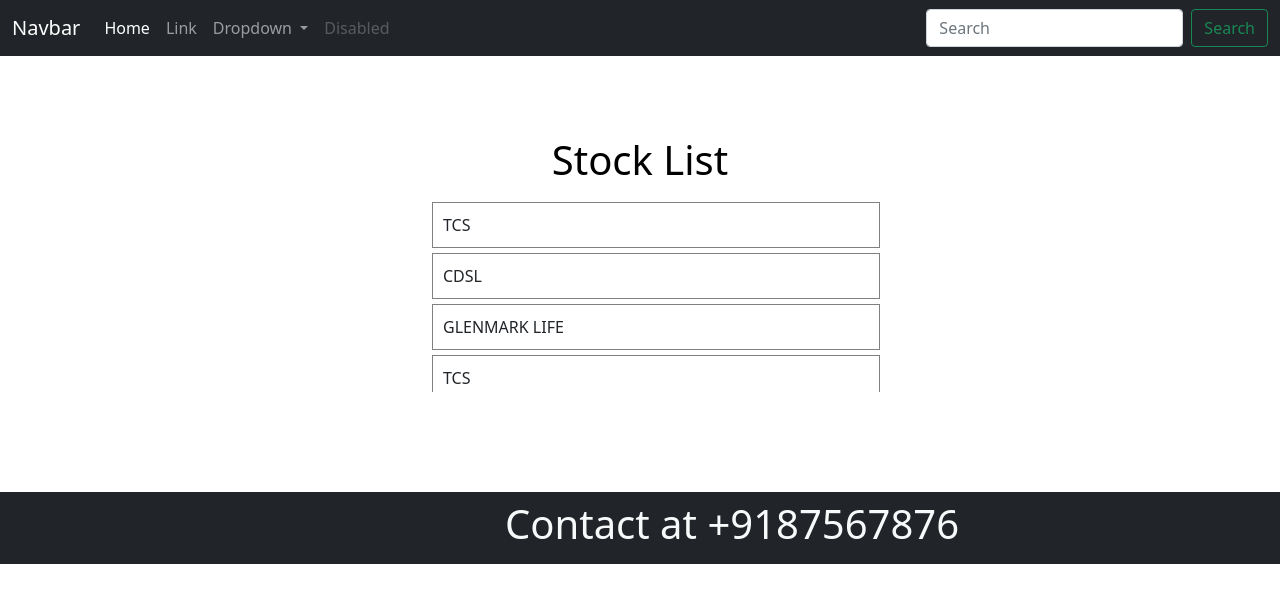
After one commit to Divyanshu6/django, a Django app: template djangoUser/templates/stockList.html in a window 1280 px wide. The commit adds this page. Shown: the top 604 px of the page. Run offline with Django 4.2, Linux system fonts and the light colour scheme; the template is opened without the code that fills it, so the values that code supplies are empty; some libraries are stand-ins or nearby versions.

```diff
--- /dev/null
+++ b/djangoUser/templates/base.html
@@ -0,0 +1,64 @@
+<!doctype html>
+<html lang="en">
+  <head>
+    <style>
+.text-light{
+    padding-left:505px;
+}
+    </style>
+
+    <!-- Required meta tags -->
+    <meta charset="utf-8">
+    <meta name="viewport" content="width=device-width, initial-scale=1">
+
+    <!-- Bootstrap CSS -->
+    <link href="https://cdn.jsdelivr.net/npm/bootstrap@5.0.2/dist/css/bootstrap.min.css" rel="stylesheet" integrity="sha384-EVSTQN3/azprG1Anm3QDgpJLIm9Nao0Yz1ztcQTwFspd3yD65VohhpuuCOmLASjC" crossorigin="anonymous">
+    <link href="https://maxcdn.bootstrapcdn.com/font-awesome/4.2.0/css/font-awesome.min.css" rel="stylesheet">
+    <title>Hello, world!</title>
+  </head>
+  <body>
+    <script src="https://cdn.jsdelivr.net/npm/bootstrap@5.0.2/dist/js/bootstrap.bundle.min.js" integrity="sha384-MrcW6ZMFYlzcLA8Nl+NtUVF0sA7MsXsP1UyJoMp4YLEuNSfAP+JcXn/tWtIaxVXM" crossorigin="anonymous"></script>
+  </body>
+  <nav class="navbar navbar-expand-lg navbar-dark bg-dark">
+    <div class="container-fluid">
+      <a class="navbar-brand" href="#">Navbar</a>
+      <button class="navbar-toggler" type="button" data-bs-toggle="collapse" data-bs-target="#navbarSupportedContent" aria-controls="navbarSupportedContent" aria-expanded="false" aria-label="Toggle navigation">
+        <span class="navbar-toggler-icon"></span>
+      </button>
+      <div class="collapse navbar-collapse" id="navbarSupportedContent">
+        <ul class="navbar-nav me-auto mb-2 mb-lg-0">
+          <li class="nav-item">
+            <a class="nav-link active" aria-current="page" href="#">Home</a>
+          </li>
+          <li class="nav-item">
+            <a class="nav-link" href="#">Link</a>
+          </li>
+          <li class="nav-item dropdown">
+            <a class="nav-link dropdown-toggle" href="#" id="navbarDropdown" role="button" data-bs-toggle="dropdown" aria-expanded="false">
+              Dropdown
+            </a>
+            <ul class="dropdown-menu" aria-labelledby="navbarDropdown">
+              <li><a class="dropdown-item" href="#">Action</a></li>
+              <li><a class="dropdown-item" href="#">Another action</a></li>
+              <li><hr class="dropdown-divider"></li>
+              <li><a class="dropdown-item" href="#">Something else here</a></li>
+            </ul>
+          </li>
+          <li class="nav-item">
+            <a class="nav-link disabled" href="#" tabindex="-1" aria-disabled="true">Disabled</a>
+          </li>
+        </ul>
+        <form class="d-flex">
+          <input class="form-control me-2" type="search" placeholder="Search" aria-label="Search">
+          <button class="btn btn-outline-success" type="submit">Search</button>
+        </form>
+      </div>
+    </div>
+  </nav>
+  {% block 'content' %} {% endblock 'content' %}
+{% block 'footer'%}
+  <nav class="navbar navbar-dark bg-dark">
+   <h1 class="text-light">Contact at +9187567876</h1>
+  </nav>
+  {% endblock 'footer' %}
+  </html>
--- a/djangoUser/templates/login.html
+++ b/djangoUser/templates/login.html
@@ -1,4 +1,6 @@
-<h1>Please Register yourself</h1>
+{% extends 'base.html' %}
+{% block 'content' %}
+<h1>Please Login</h1>
 <form action='/login/' method='post'>
     {% csrf_token %}
     <table>
@@ -7,3 +9,4 @@
     <br>
     <input type="submit" value="Submit" style="margin-left:40px;">
 </form>
+{% endblock 'content' %}
--- a/djangoUser/templates/register.html
+++ b/djangoUser/templates/register.html
@@ -1,5 +1,7 @@
+{% extends 'base.html' %}
+{% block 'content' %}
 <h1>Please Register yourself</h1>
-<form action='' method='post'>
+<form action='/api/' method='post'>
     {% csrf_token %}
     <table>
     {{form.as_table}}
@@ -15,5 +17,5 @@
           {% endif %}
         {% endfor %}
     <input type="submit" value="Submit" style="margin-left:40px;">
-
 </form>
+{% endblock 'content' %}
--- /dev/null
+++ b/djangoUser/templates/stockList.html
@@ -0,0 +1,136 @@
+{% extends 'base.html' %}
+{% block 'content' %}
+<html>
+	<head>
+		<style>
+            .content{
+                margin-top:80px;
+                margin-bottom:100px;
+            }
+
+            div.stocks{
+                border:1px solid gray;
+                text-color:gray;
+                margin:5px;
+                padding:10px;
+            }
+
+			h1 {
+				color:Black;
+			}
+			div.gfg {
+				padding:5px;
+				width: 500px;
+				height: 200px;
+				overflow: auto;
+				text-align:justify;
+            }
+              .active{
+                color: red;
+              }
+
+              li{
+                  list-style:none;
+              }
+		</style>
+	</head>
+	<body>
+		<center>
+            <div class='content'>
+		<h1>Stock List</h1>
+		<div class="gfg">
+            <ul id="list">
+                <div class='stocks' ><li>TCS</li></div>
+<div class='stocks' ><li>CDSL</li></div>
+<div class='stocks' ><li>GLENMARK LIFE</li></div>
+<div class='stocks' ><li>TCS</li></div>
+<div class='stocks' ><li>CDSL</li></div>
+<div class='stocks' ><li>GLENMARK LIFE</li></div>
+<div class='stocks' ><li>TCS</li></div>
+<div class='stocks' ><li>CDSL</li></div>
+<div class='stocks' ><li>GLENMARK LIFE</li></div>
+<div class='stocks' ><li>TCS</li></div>
+<div class='stocks' ><li>CDSL</li></div>
+<div class='stocks' ><li>GLENMARK LIFE</li></div>
+<div class='stocks' ><li>TCS</li></div>
+<div class='stocks' ><li>CDSL</li></div>
+<div class='stocks' ><li>GLENMARK LIFE</li></div>
+<div class='stocks' ><li>TCS</li></div>
+<div class='stocks' ><li>CDSL</li></div>
+<div class='stocks' ><li>GLENMARK LIFE</li></div>
+<div class='stocks' ><li>TCS</li></div>
+<div class='stocks' ><li>CDSL</li></div>
+<div class='stocks' ><li>GLENMARK LIFE</li></div>
+<div class='stocks' ><li>TCS</li></div>
+<div class='stocks' ><li>CDSL</li></div>
+<div class='stocks' ><li>GLENMARK LIFE</li></div>
+<div class='stocks' ><li>TCS</li></div>
+<div class='stocks' ><li>CDSL</li></div>
+<div class='stocks' ><li>GLENMARK LIFE</li></div>
+<div class='stocks' ><li>TCS</li></div>
+<div class='stocks' ><li>CDSL</li></div>
+<div class='stocks' ><li>GLENMARK LIFE</li></div>
+<div class='stocks' ><li>TCS</li></div>
+<div class='stocks' ><li>CDSL</li></div>
+<div class='stocks' ><li>GLENMARK LIFE</li></div>
+<div class='stocks' ><li>TCS</li></div>
+<div class='stocks' ><li>CDSL</li></div>
+<div class='stocks' ><li>GLENMARK LIFE</li></div>
+<div class='stocks' ><li>TCS</li></div>
+<div class='stocks' ><li>CDSL</li></div>
+<div class='stocks' ><li>GLENMARK LIFE</li></div>
+<div class='stocks' ><li>TCS</li></div>
+<div class='stocks' ><li>CDSL</li></div>
+<div class='stocks' ><li>GLENMARK LIFE</li></div>
+<div class='stocks' ><li>TCS</li></div>
+<div class='stocks' ><li>CDSL</li></div>
+<div class='stocks' ><li>GLENMARK LIFE</li></div>
+<div class='stocks' ><li>TCS</li></div>
+<div class='stocks' ><li>CDSL</li></div>
+<div class='stocks' ><li>GLENMARK LIFE</li></div>
+<div class='stocks' ><li>TCS</li></div>
+<div class='stocks' ><li>CDSL</li></div>
+<div class='stocks' ><li>GLENMARK LIFE</li></div>
+<div class='stocks' ><li>TCS</li></div>
+<div class='stocks' ><li>CDSL</li></div>
+<div class='stocks' ><li>GLENMARK LIFE</li></div>
+<div class='stocks' ><li>TCS</li></div>
+<div class='stocks' ><li>CDSL</li></div>
+<div class='stocks' ><li>GLENMARK LIFE</li></div>
+<div class='stocks' ><li>TCS</li></div>
+<div class='stocks' ><li>CDSL</li></div>
+<div class='stocks' ><li>GLENMARK LIFE</li></div>
+<div class='stocks' ><li>TCS</li></div>
+<div class='stocks' ><li>CDSL</li></div>
+<div class='stocks' ><li>GLENMARK LIFE</li></div>
+<div class='stocks' ><li>TCS</li></div>
+<div class='stocks' ><li>CDSL</li></div>
+<div class='stocks' ><li>GLENMARK LIFE</li></div>
+<div class='stocks' ><li>TCS</li></div>
+<div class='stocks' ><li>CDSL</li></div>
+<div class='stocks' ><li>GLENMARK LIFE</li></div>
+<div class='stocks' ><li>TCS</li></div>
+<div class='stocks' ><li>CDSL</li></div>
+<div class='stocks' ><li>GLENMARK LIFE</li></div>
+            </ul>
+		</div>
+    </div>
+		</center>
+        {% comment %} <script>
+            var ul = document.getElementById("list");
+
+        var listItems = ul.getElementsByTagName("li");
+
+        for(li of  listItems){
+          li.addEventListener('click', function(){
+            if(this.classList.contains('active')){
+              this.classList.remove("active");
+            } else {
+              this.classList.add("active");
+            }
+          })
+        }
+        </script> {% endcomment %}
+	</body>
+</html>
+{% endblock 'content' %}
--- /dev/null
+++ b/djangoUser/templates/successRegister.html
@@ -0,0 +1 @@
+<h1>You have registered Successfully</h1>
--- a/djangoUser/urls.py
+++ b/djangoUser/urls.py
@@ -6,5 +6,8 @@
 
 urlpatterns = [
     path('', views.register),
-    path('login/',LoginView.as_view(template_name='login.html',authentication_form=loginForm))
+    path('api/',views.api.as_view(),name='api'),
+    path('login/',LoginView.as_view(template_name='login.html',authentication_form=loginForm),name='login'),
+    path('stockList/',views.stockList,name='stockList'),
+    path('stockDetails/',views.stockDetails,name='stockDetails'),
 ]
--- a/extendUser/settings.py
+++ b/extendUser/settings.py
@@ -38,6 +38,7 @@
     'django.contrib.messages',
     'django.contrib.staticfiles',
     'djangoUser',
+    'rest_framework',
 ]
 
 MIDDLEWARE = [
--- /dev/null
+++ b/yahoo.py
@@ -0,0 +1,3 @@
+from yahoo_fin.stock_info import *
+tickers = tickers_nifty50()
+print(tickers)
--- /dev/null
+++ b/yahoo.txt
@@ -0,0 +1,3 @@
+from yahoo_fin.stock_info import *
+tickers = tickers_nifty50()
+print(tickers)
```
Also changed, not shown: djangoUser/forms.py (+13 -18 lines), djangoUser/models.py (+16 -5 lines), djangoUser/serializers.py (added, +7 -0 lines), djangoUser/templates/nseStockList.html (added, +26 -0 lines), djangoUser/templates/stockDetails.html (added, +70 -0 lines), djangoUser/templatetags/customTag.py (added, +9 -0 lines), djangoUser/views.py (+96 -15 lines), db.sqlite3, djangoUser/migrations/0003_extendeduser_age.py (added), djangoUser/migrations/0004_alter_extendeduser_address_alter_extendeduser_gender.py (added), djangoUser/templatetags/__init__.py (added).
